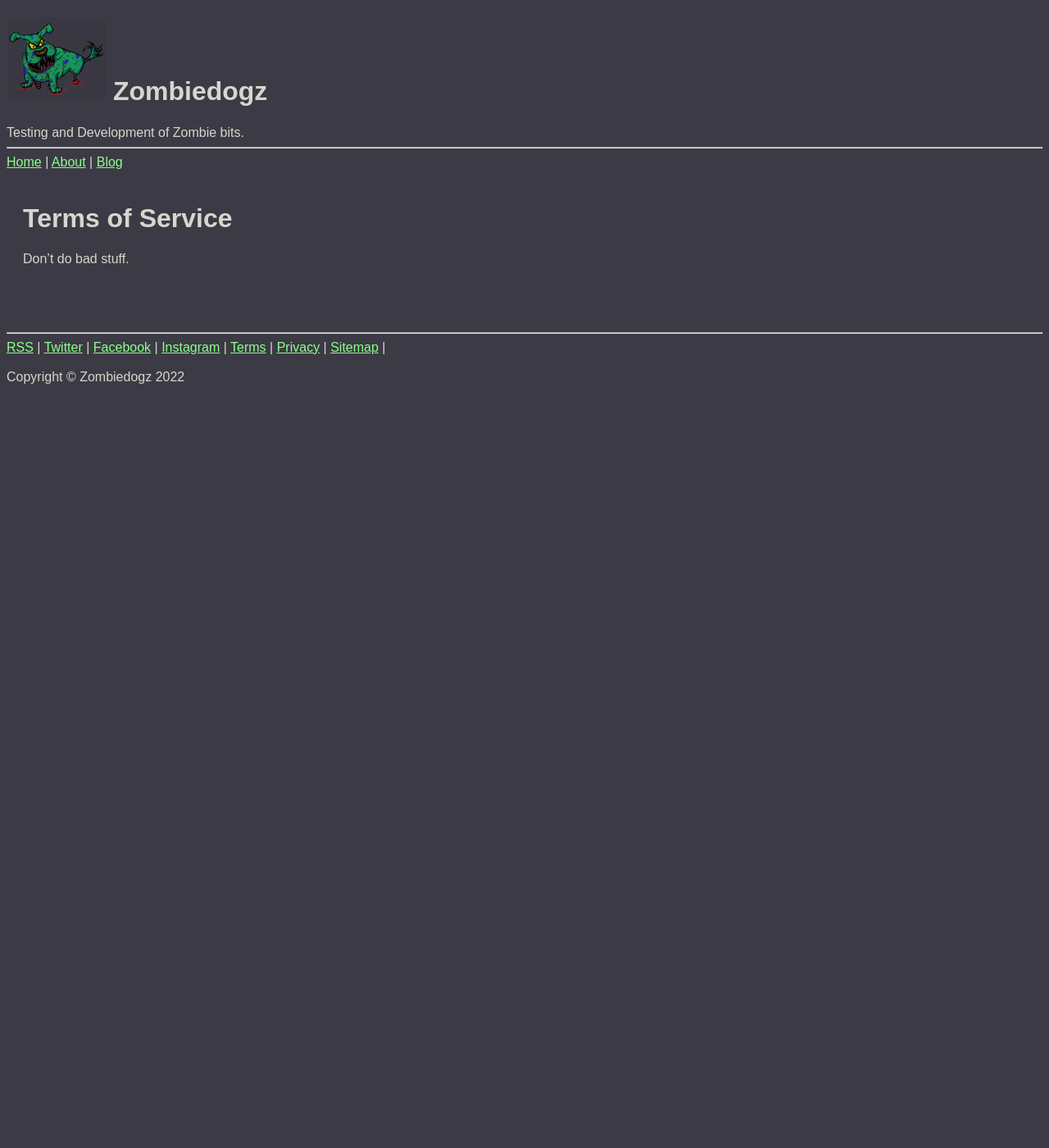
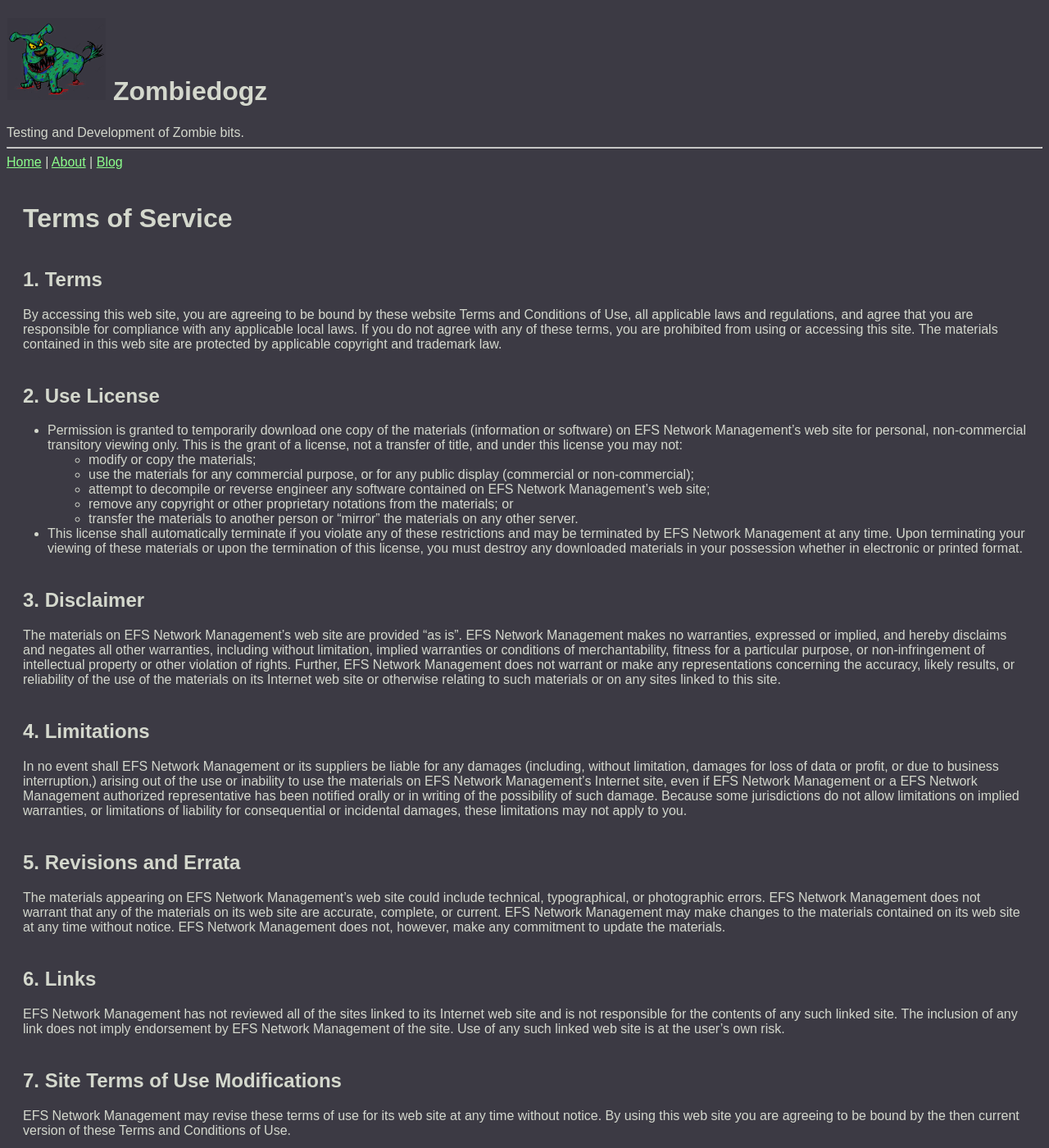
Before and after one commit to zombiedogz/zombiedogz.github.io, a Jekyll site: the page built from content/z_terms.md, in a window 1280 px wide and 1400 px high. Shown: the whole window at 82% size. Built offline with Jekyll 4.4.1, drawn with Linux system fonts in a browser that asks for light colours; some of the changed text lies outside the part shown.

Commit message:
updated terms

```diff
--- a/content/z_terms.md
+++ b/content/z_terms.md
@@ -5,4 +5,43 @@ layout: z_default
 
 # Terms of Service
 
-Don't do bad stuff.
+## 1. Terms
+
+By accessing this web site, you are agreeing to be bound by these website Terms and Conditions of Use, all applicable laws and regulations, and agree that you are responsible for compliance with any applicable local laws. If you do not agree with any of these terms, you are prohibited from using or accessing this site. The materials contained in this web site are protected by applicable copyright and trademark law.
+
+## 2. Use License
+
+- Permission is granted to temporarily download one copy of the materials (information or software) on EFS Network Management’s web site for personal, non-commercial transitory viewing only. This is the grant of a license, not a transfer of title, and under this license you may not:
+    - modify or copy the materials;
+    - use the materials for any commercial purpose, or for any public display (commercial or non-commercial);
+    - attempt to decompile or reverse engineer any software contained on EFS Network Management’s web site;
+    - remove any copyright or other proprietary notations from the materials; or
+    - transfer the materials to another person or “mirror” the materials on any other server.
+- This license shall automatically terminate if you violate any of these restrictions and may be terminated by EFS Network Management at any time. Upon terminating your viewing of these materials or upon the termination of this license, you must destroy any downloaded materials in your possession whether in electronic or printed format.
+
+## 3. Disclaimer
+
+
+The materials on EFS Network Management’s web site are provided “as is”. EFS Network Management makes no warranties, expressed or implied, and hereby disclaims and negates all other warranties, including without limitation, implied warranties or conditions of merchantability, fitness for a particular purpose, or non-infringement of intellectual property or other violation of rights. Further, EFS Network Management does not warrant or make any representations concerning the accuracy, likely results, or reliability of the use of the materials on its Internet web site or otherwise relating to such materials or on any sites linked to this site.
+
+## 4. Limitations
+
+In no event shall EFS Network Management or its suppliers be liable for any damages (including, without limitation, damages for loss of data or profit, or due to business interruption,) arising out of the use or inability to use the materials on EFS Network Management’s Internet site, even if EFS Network Management or a EFS Network Management authorized representative has been notified orally or in writing of the possibility of such damage. Because some jurisdictions do not allow limitations on implied warranties, or limitations of liability for consequential or incidental damages, these limitations may not apply to you.
+
+## 5. Revisions and Errata
+
+The materials appearing on EFS Network Management’s web site could include technical, typographical, or photographic errors. EFS Network Management does not warrant that any of the materials on its web site are accurate, complete, or current. EFS Network Management may make changes to the materials contained on its web site at any time without notice. EFS Network Management does not, however, make any commitment to update the materials.
+
+## 6. Links
+
+EFS Network Management has not reviewed all of the sites linked to its Internet web site and is not responsible for the contents of any such linked site. The inclusion of any link does not imply endorsement by EFS Network Management of the site. Use of any such linked web site is at the user’s own risk.
+
+## 7. Site Terms of Use Modifications
+
+EFS Network Management may revise these terms of use for its web site at any time without notice. By using this web site you are agreeing to be bound by the then current version of these Terms and Conditions of Use.
+
+## 8. Governing Law
+
+Any claim relating to EFS Network Management’s web site shall be governed by the laws of the State of Ohio without regard to its conflict of law provisions.
+
+General Terms and Conditions applicable to Use of a Web Site.
```
